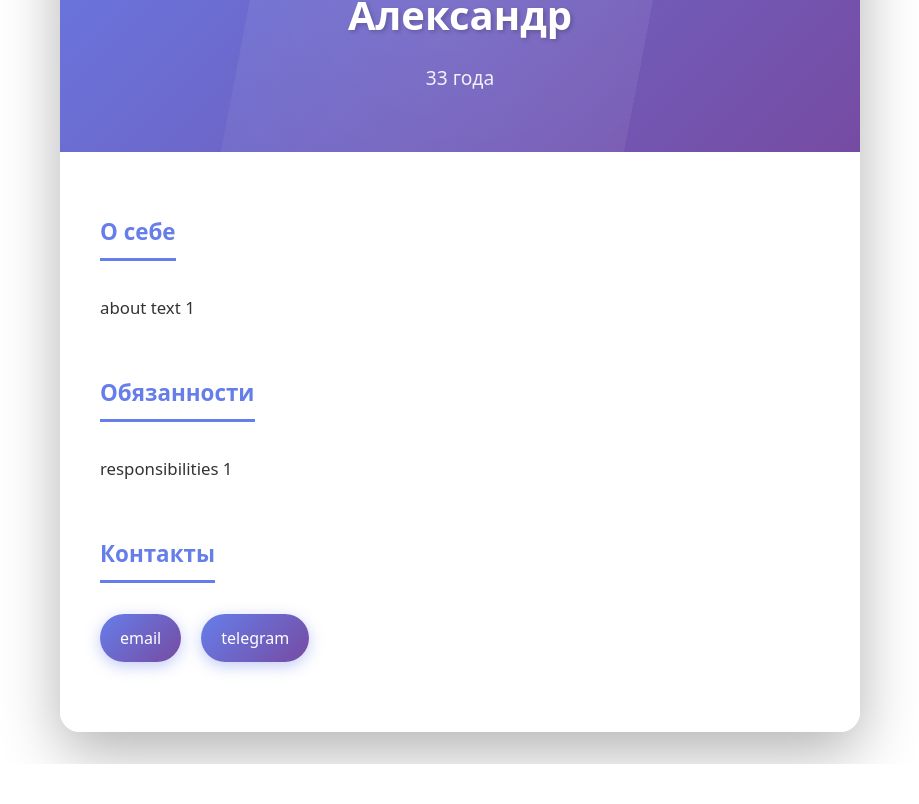
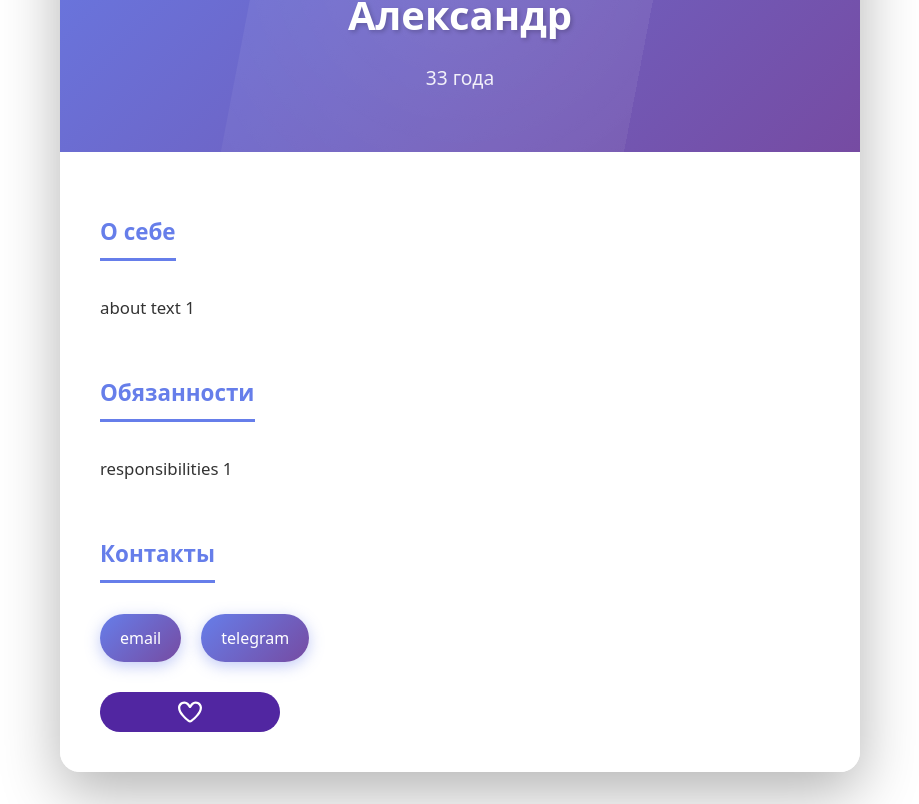
Before and after one commit to alexander2555/Hack-green-team, a React (Vite) app: page /team-member/1 in a window 1280 px wide. Shown: the part 556-1360 px from the top of the page, without its empty margins (180-1099 px from the left). Before the commit the page ends 1320 px from the top, so only its background shows below. Built offline with nearby package versions, Linux system fonts and the light colour scheme.

Commit message:
feat: Favorites implemented

```diff
--- a/src/constants/constant.jsx
+++ /dev/null
@@ -1 +0,0 @@
-export const Constant = "Constant";
--- /dev/null
+++ b/src/constants/constants.js
@@ -0,0 +1 @@
+export const LOCALSTORAGE_ITEM_NAME = 'favorites';
--- /dev/null
+++ b/src/icons/heart-empty.jsx
@@ -0,0 +1,10 @@
+export const HeartEmpty = () => (
+  <svg
+    width='1.5rem'
+    xmlns='http://www.w3.org/2000/svg'
+    viewBox='0 0 512 512'
+    fill='#fff'
+  >
+    <path d='M378.9 80c-27.3 0-53 13.1-69 35.2l-34.4 47.6c-4.5 6.2-11.7 9.9-19.4 9.9s-14.9-3.7-19.4-9.9l-34.4-47.6c-16-22.1-41.7-35.2-69-35.2-47 0-85.1 38.1-85.1 85.1 0 49.9 32 98.4 68.1 142.3 41.1 50 91.4 94 125.9 120.3 3.2 2.4 7.9 4.2 14 4.2s10.8-1.8 14-4.2c34.5-26.3 84.8-70.4 125.9-120.3 36.2-43.9 68.1-92.4 68.1-142.3 0-47-38.1-85.1-85.1-85.1zM271 87.1c25-34.6 65.2-55.1 107.9-55.1 73.5 0 133.1 59.6 133.1 133.1 0 68.6-42.9 128.9-79.1 172.8-44.1 53.6-97.3 100.1-133.8 127.9-12.3 9.4-27.5 14.1-43.1 14.1s-30.8-4.7-43.1-14.1C176.4 438 123.2 391.5 79.1 338 42.9 294.1 0 233.7 0 165.1 0 91.6 59.6 32 133.1 32 175.8 32 216 52.5 241 87.1l15 20.7 15-20.7z' />
+  </svg>
+);
--- /dev/null
+++ b/src/icons/heart-full.jsx
@@ -0,0 +1,10 @@
+export const HeartFull = () => (
+  <svg
+    width='1.5rem'
+    xmlns='http://www.w3.org/2000/svg'
+    viewBox='0 0 512 512'
+    fill='#fff'
+  >
+    <path d='M241 87.1l15 20.7 15-20.7C296 52.5 336.2 32 378.9 32 452.4 32 512 91.6 512 165.1l0 2.6c0 112.2-139.9 242.5-212.9 298.2-12.4 9.4-27.6 14.1-43.1 14.1s-30.8-4.6-43.1-14.1C139.9 410.2 0 279.9 0 167.7l0-2.6C0 91.6 59.6 32 133.1 32 175.8 32 216 52.5 241 87.1z' />
+  </svg>
+);
--- /dev/null
+++ b/src/icons/index.js
@@ -0,0 +1,2 @@
+export * from './heart-empty';
+export * from './heart-full';
--- a/src/pages/team-member/team-member.jsx
+++ b/src/pages/team-member/team-member.jsx
@@ -1,8 +1,15 @@
 import { useEffect, useState } from 'react';
 import { Link, useParams } from 'react-router-dom';
 import { getMember } from '../../data';
-import { getAgeText } from '../../utils';
+import {
+  getAgeText,
+  getFavorites,
+  addToFavorites,
+  removeFromFavorites,
+} from '../../utils';
 import { Badge } from '../../components/badge/badge';
+import { Button } from '../../elements/button/button';
+import { HeartEmpty, HeartFull } from '../../icons';
 
 import styles from './team-member.module.css';
 
@@ -10,9 +17,16 @@ export const TeamMember = () => {
   const id = useParams().id;
 
   const [member, setMember] = useState(null);
+  const [favStatus, setFavStatus] = useState(false);
+
+  const changeFavStatus = () => {
+    favStatus ? removeFromFavorites(id) : addToFavorites(id);
+    setFavStatus(!favStatus);
+  };
 
   useEffect(() => {
     setMember(getMember(id));
+    setFavStatus(getFavorites().includes(id));
   }, [id]);
 
   if (!member) return <div>Загрузка данных...</div>;
@@ -71,6 +85,14 @@ export const TeamMember = () => {
             ))}
           </ul>
         </section>
+
+        <Button
+          backgroundColor='rgba(81, 38, 161, 1)'
+          borderRadius='50em'
+          onClick={changeFavStatus}
+          title={favStatus ? 'Добавить в избранное' : 'Удалить из избранного'}
+          lable={favStatus ? <HeartFull /> : <HeartEmpty />}
+        />
       </div>
     </article>
   );
--- /dev/null
+++ b/src/utils/add-to-favorites.js
@@ -0,0 +1,13 @@
+import { getFavorites } from './get-favorites';
+import { LOCALSTORAGE_ITEM_NAME } from '../constants/constants';
+
+export const addToFavorites = (id) => {
+  const favorites = getFavorites(LOCALSTORAGE_ITEM_NAME);
+
+  if (favorites.find((i) => i.id === id)) return;
+
+  localStorage.setItem(
+    LOCALSTORAGE_ITEM_NAME,
+    JSON.stringify([...favorites, ...id])
+  );
+};
--- /dev/null
+++ b/src/utils/get-favorites.js
@@ -0,0 +1,4 @@
+import { LOCALSTORAGE_ITEM_NAME } from '../constants/constants';
+
+export const getFavorites = () =>
+  JSON.parse(localStorage.getItem(LOCALSTORAGE_ITEM_NAME)) || [];
--- a/src/utils/index.js
+++ b/src/utils/index.js
@@ -1 +1,4 @@
 export * from './get-age-text';
+export * from './get-favorites';
+export * from './add-to-favorites';
+export * from './remove-from-favorites';
--- /dev/null
+++ b/src/utils/remove-from-favorites.js
@@ -0,0 +1,16 @@
+import { getFavorites } from './get-favorites';
+import { LOCALSTORAGE_ITEM_NAME } from '../constants/constants';
+
+export const removeFromFavorites = (id) => {
+  const favorites = getFavorites(LOCALSTORAGE_ITEM_NAME);
+
+  if (!favorites.length) return;
+
+  const removeIndex = favorites.findIndex((i) => i === id);
+
+  if (removeIndex < 0) return;
+
+  const newFavorites = favorites.splice(removeIndex, 1);
+
+  localStorage.setItem(LOCALSTORAGE_ITEM_NAME, JSON.stringify(newFavorites));
+};
```
Also changed, not shown: src/elements/button/button.jsx (+6 -6 lines).
